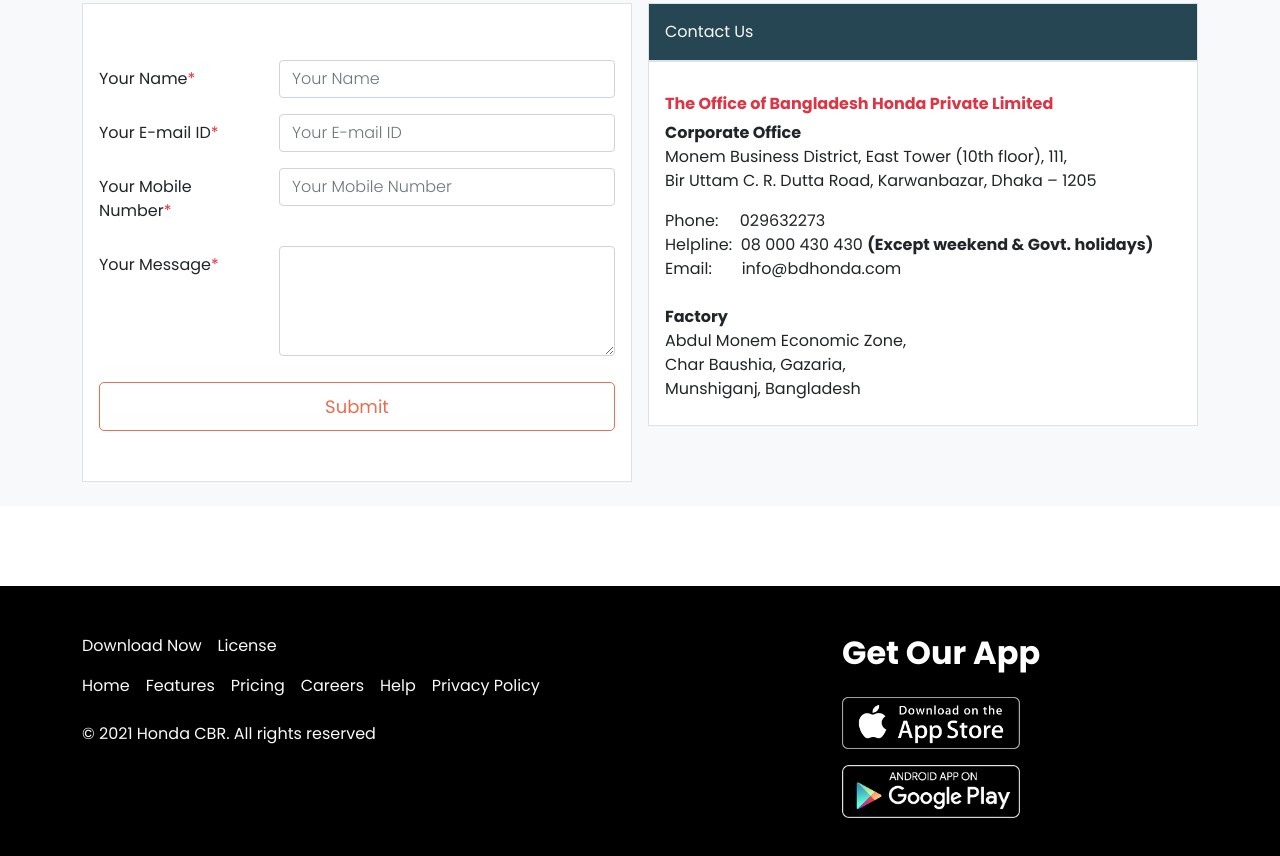
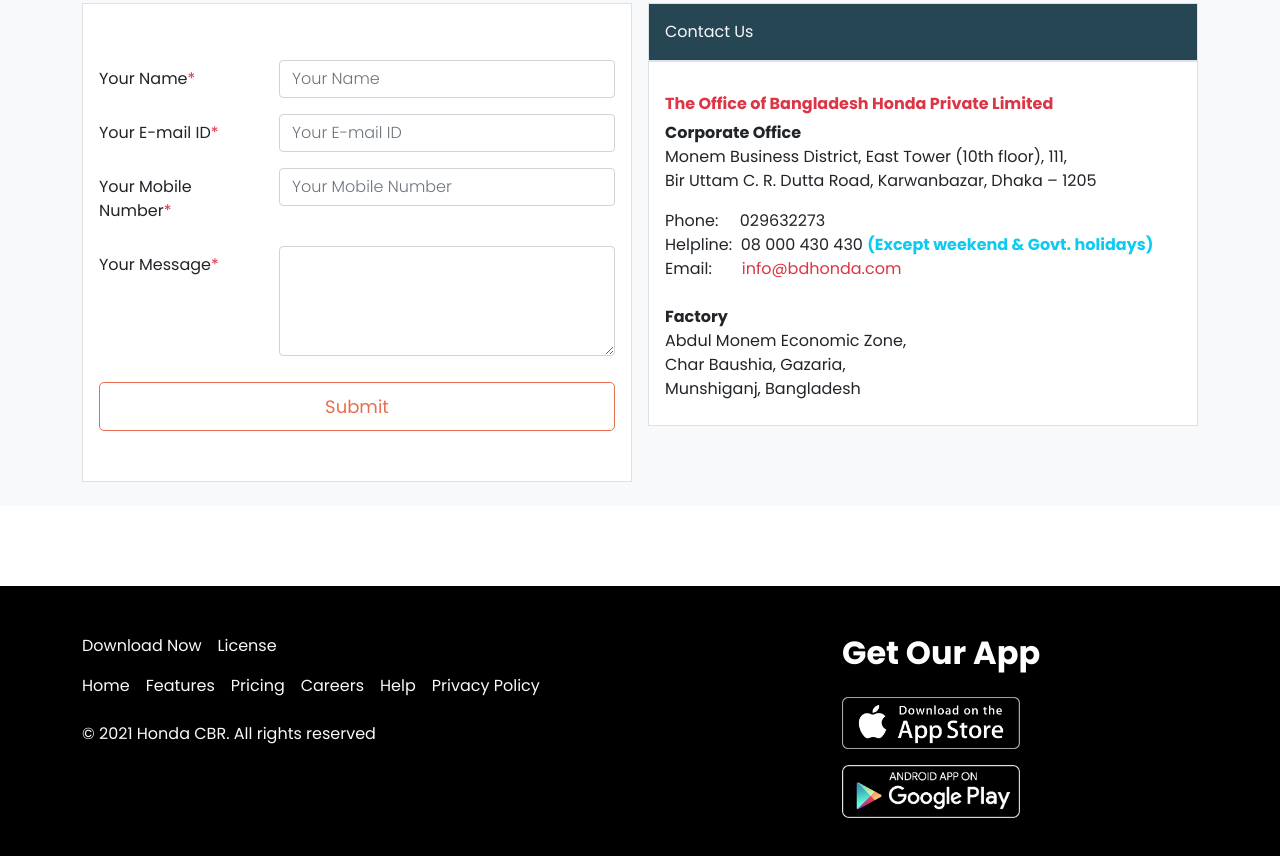
Before and after one commit to sajidmahamud835/honda-landing-page, a plain HTML site: page index.html in a window 1280 px wide. Shown: the part 3873-4729 px from the top of the page. Drawn offline with Linux system fonts and the light colour scheme.

Commit message:
little finishing touch

```diff
--- a/index.html
+++ b/index.html
@@ -385,7 +385,7 @@
                 </div>
             </section>
             <!-- Top Biker Section -->
-            <section class="main-bg py-5">
+            <section class="py-5">
                 <div class="container">
                     <h1 class="text-capitalize text-center color-black my-2"><span class="color-orenge">world's</span>
                         top bikers</h1>
@@ -507,9 +507,11 @@
                                     <div class="info-2">
                                         <address>
                                             Phone: &nbsp;&nbsp;&nbsp; 029632273 <br />
-                                            Helpline: &nbsp;08 000 430 430 <b>(Except weekend & Govt. holidays)</b>
+                                            Helpline: &nbsp;08 000 430 430 <b class="text-info">(Except weekend & Govt.
+                                                holidays)</b>
                                             <br />
-                                            Email: &nbsp;&nbsp;&nbsp;&nbsp;&nbsp;&nbsp;info@bdhonda.com
+                                            Email: &nbsp;&nbsp;&nbsp;&nbsp;&nbsp;&nbsp;<a href="mailto:info@bdhonda.com"
+                                                class="text-danger text-decoration-none">info@bdhonda.com</a>
                                         </address>
                                     </div>
                                     <div class="info-3 mt-4">
```
